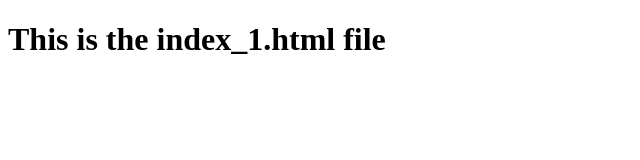
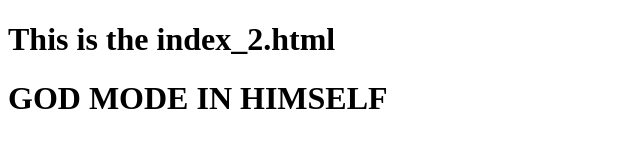
Before and after one commit to SalDev1/demo-project, a plain HTML site: page demo/index_1.html in a window 1280 px wide. Shown: the whole page, without its empty margins (0-640 px from the left). Drawn offline with Linux system fonts and the light colour scheme.

Commit message:
3rd-commit

```diff
--- a/demo/index_1.html
+++ b/demo/index_1.html
@@ -6,6 +6,7 @@
     <title>Document</title>
 </head>
 <body>
-    <h1>This is the index_1.html file</h1>
+    <h1>This is the index_2.html</h1>
+    <h1>GOD MODE IN HIMSELF</h1>
 </body>
 </html>
```
